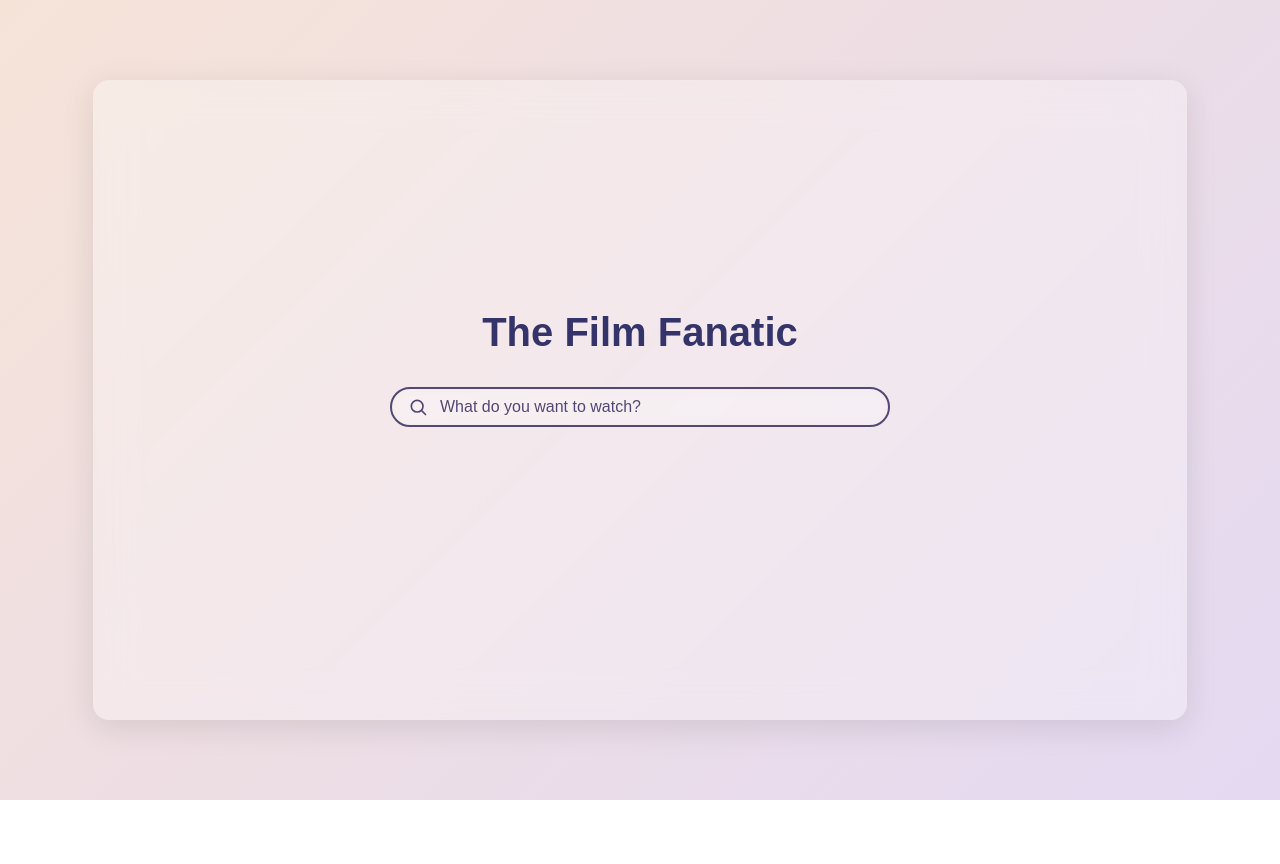
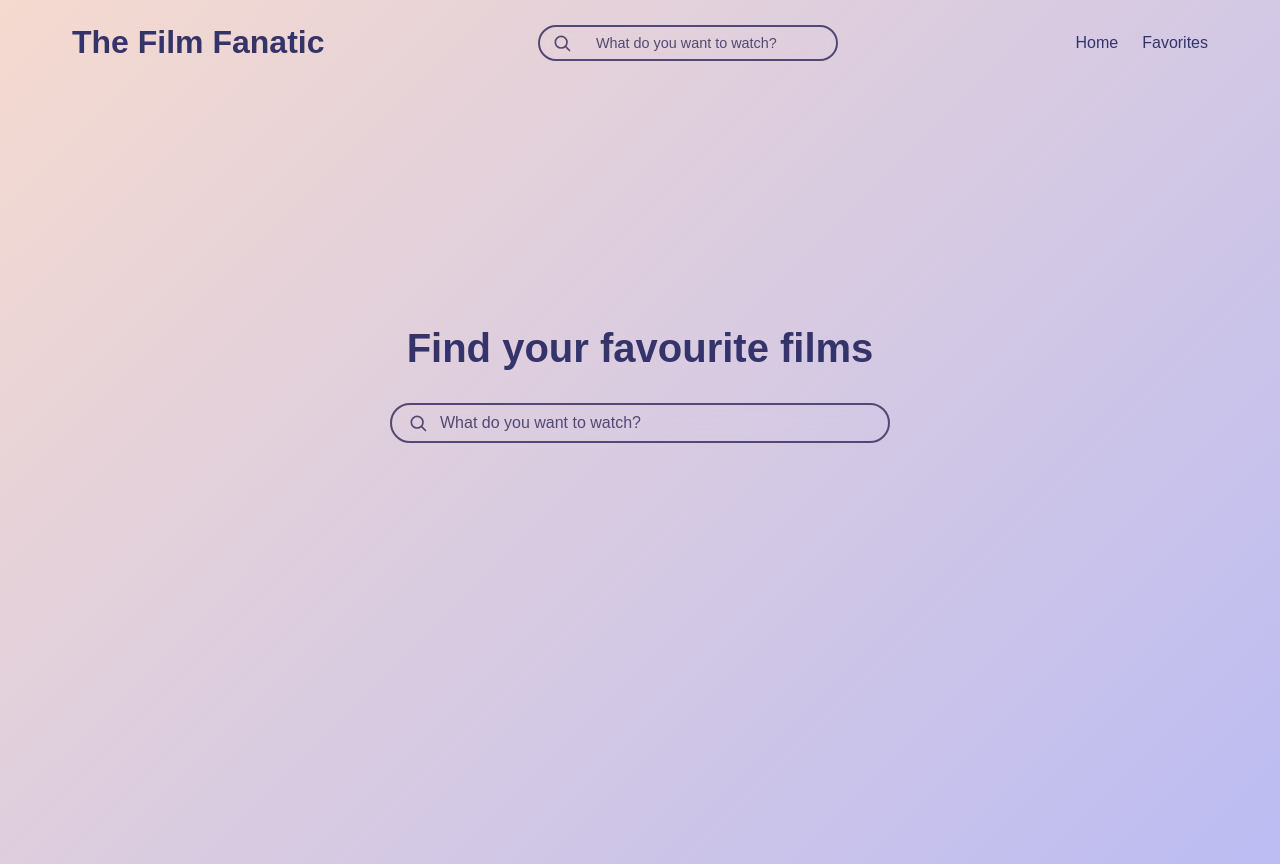
Before and after one commit to ZeinNoureddin/noon-frontend-task, a Next.js app: page / in a window 1280 px wide. Before the commit the page ends 800 px from the top, so only its background shows below. Built offline with nearby package versions, Linux system fonts and the light colour scheme.

Commit message:
new homepage layout + added a navbar

```diff
--- a/src/app/globals.css
+++ b/src/app/globals.css
@@ -18,7 +18,14 @@ body {
 
 body {
   color: var(--foreground);
-  background: var(--background);
+  /* background: var(--background); */
+  background: linear-gradient(
+    135deg,
+    #f5dacf 0%,
+    #bcbcf3 100%
+  );
+  min-height: 100vh;
+  margin: 0;
   font-family: Arial, Helvetica, sans-serif;
   -webkit-font-smoothing: antialiased;
   -moz-osx-font-smoothing: grayscale;
@@ -40,3 +47,7 @@ a {
     color-scheme: dark;
   }
 }
+
+.mainContent {
+  padding-top: 4rem;  /* same as navbar height */
+}
--- a/src/app/layout.tsx
+++ b/src/app/layout.tsx
@@ -1,6 +1,7 @@
 import type { Metadata } from "next";
 import { Geist, Geist_Mono } from "next/font/google";
 import "./globals.css";
+import Navbar from '@/components/Navbar';
 
 const geistSans = Geist({
   variable: "--font-geist-sans",
@@ -13,8 +14,8 @@ const geistMono = Geist_Mono({
 });
 
 export const metadata: Metadata = {
-  title: "Create Next App",
-  description: "Generated by create next app",
+  title: 'TheFilmFanatic',
+  description: 'Search and favorite your films',
 };
 
 export default function RootLayout({
@@ -25,7 +26,8 @@ export default function RootLayout({
   return (
     <html lang="en">
       <body className={`${geistSans.variable} ${geistMono.variable}`}>
-        {children}
+        <Navbar />
+        <main className="mainContent">{children}</main>
       </body>
     </html>
   );
--- a/src/app/page.tsx
+++ b/src/app/page.tsx
@@ -13,7 +13,7 @@ export default function Home() {
       <div className={styles.glassCard}>
         {/* Left pane */}
         {/* <div className={styles.left}> */}
-          <h1 className={styles.siteTitle}>The Film Fanatic</h1>
+          <h1 className={styles.siteTitle}>Find your favourite films</h1>
           <SearchBar />
         {/* </div> */}
 
--- /dev/null
+++ b/src/components/Navbar.tsx
@@ -0,0 +1,33 @@
+// src/components/Navbar.tsx
+'use client';
+
+import Link from 'next/link';
+import SearchBar from './SearchBar';  // your existing SearchBar, will be smaller here
+import styles from '../styles/Navbar.module.scss';
+
+export default function Navbar() {
+  return (
+    <nav className={styles.navbar}>
+      <div className={styles.navContainer}>
+
+        {/* 1) Brand on the left */}
+        <div className={styles.brand}>
+          <Link href="/">The Film Fanatic</Link>
+        </div>
+
+        {/* 2) Search in the center */}
+        <div className={styles.center}>
+          {/* Pass a prop to make it smaller, or override via CSS */}
+          <SearchBar small />
+        </div>
+
+        {/* 3) Links on the right */}
+        <div className={styles.links}>
+          <Link href="/">Home</Link>
+          <Link href="/favorites">Favorites</Link>
+        </div>
+
+      </div>
+    </nav>
+  );
+}
--- a/src/components/SearchBar.tsx
+++ b/src/components/SearchBar.tsx
@@ -4,7 +4,7 @@ import { FormEvent, useState } from 'react';
 import { useSearchStore } from '@/stores/useSearchStore';
 import styles from '../styles/SearchBar.module.scss';
 
-export default function SearchBar() {
+export default function SearchBar({ small = false }: { small?: boolean }) {
   const [input, setInput] = useState('');
   const setQuery = useSearchStore((s) => s.setQuery);
   const fetchResults = useSearchStore((s) => s.fetchResults);
@@ -17,7 +17,7 @@ export default function SearchBar() {
   };
 
   return (
-    <form onSubmit={onSubmit} className={styles.searchForm}>
+    <form onSubmit={onSubmit} className={`${styles.searchForm} ${small ? styles.small : ''}`}>
       <div className={styles.inputGroup}>
         <svg
           className={styles.icon}
--- a/src/styles/Home.module.scss
+++ b/src/styles/Home.module.scss
@@ -12,14 +12,10 @@
   /* full-screen pastel gradient background */
   min-height: 100vh;
   padding: 2rem;
-  background: linear-gradient(
-    135deg,
-    var(--gradient-start),
-    var(--gradient-end)
-  );
+
   display: flex;
   justify-content: center;
-  align-items: center;
+  align-items: start;
   color: #34346b;
 }
 
@@ -32,11 +28,11 @@
   width: 90%;
   max-width: 1200px;
   min-height: 80vh;
-  background: var(--glass-bg);
-  backdrop-filter: blur(20px);
-  border-radius: 1rem;
-  box-shadow: 0 8px 32px var(--glass-shadow);
-  overflow: hidden;
+  // background: var(--glass-bg);
+  // backdrop-filter: blur(20px);
+  // border-radius: 1rem;
+  // box-shadow: 0 8px 32px var(--glass-shadow);
+  // overflow: hidden;
 }
 
 .left {
@@ -51,6 +47,7 @@
 .siteTitle {
   font-size: 2.5rem;
   font-weight: 700;
+  // margin-top: 1rem;
   // color: #34346b;
   margin-bottom: 2rem;
   text-align: center;
--- /dev/null
+++ b/src/styles/Navbar.module.scss
@@ -0,0 +1,50 @@
+/* src/styles/Navbar.module.scss */
+
+.navbar {
+  position: fixed;
+  top: 0; left: 0; right: 0;
+  z-index: 100;
+
+  /* give it the same vertical padding you had before */
+//   padding: 0.75rem 0;
+  padding: 1.5rem 0 0.75rem 0;
+  background: transparent;
+}
+
+.navContainer {
+  max-width: 1200px;
+  margin: 0 auto;
+  padding: 0 2rem;
+
+  display: flex;
+  align-items: center;
+  justify-content: space-between;
+  height: 100%;
+}
+
+
+/* Left */
+.brand a {
+  font-size: 2rem;
+  font-weight: bold;
+  color: #34346b;
+  text-decoration: none;
+}
+
+/* Center */
+.center {
+  flex: 1;
+  display: flex;
+  justify-content: center;
+}
+
+/* Right */
+.links a {
+  margin-left: 1.5rem;
+  color: #34346b;
+  text-decoration: none;
+  font-weight: 500;
+}
+.links a:hover {
+  color: #5454ad;
+}
--- a/src/styles/SearchBar.module.scss
+++ b/src/styles/SearchBar.module.scss
@@ -3,6 +3,17 @@
 .searchForm {
   width: 100%;
   max-width: 500px;   /* adjust as you like */
+}
+
+.searchForm.small {
+  max-width: 300px;   /* shrink it for the navbar */
+  .input {
+    padding: 0.25rem 0.75rem;
+    font-size: 0.9rem;
+  }
+  .inputGroup {
+    padding: 0.25rem 0.75rem;
+  }
 }
 
 .inputGroup {
```
